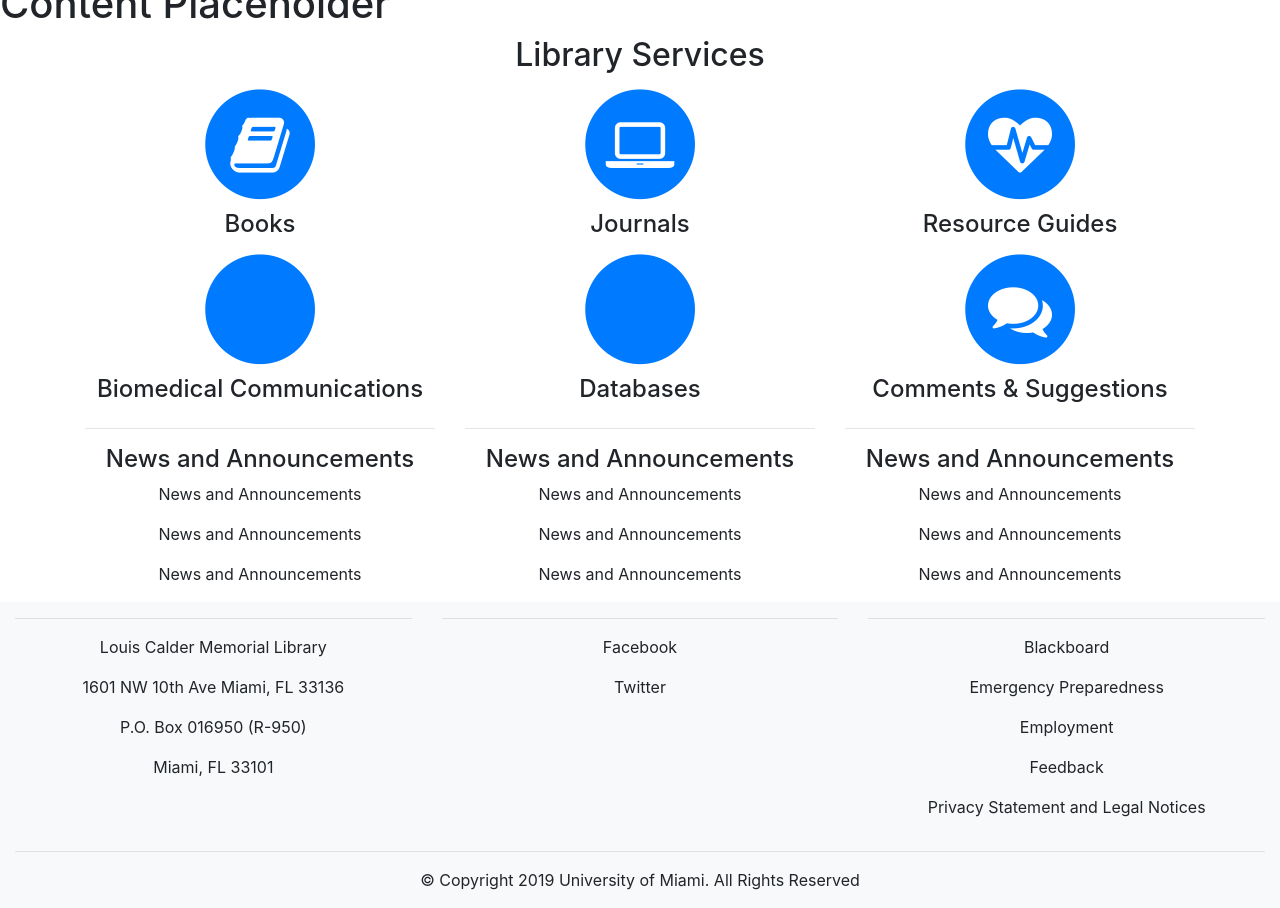
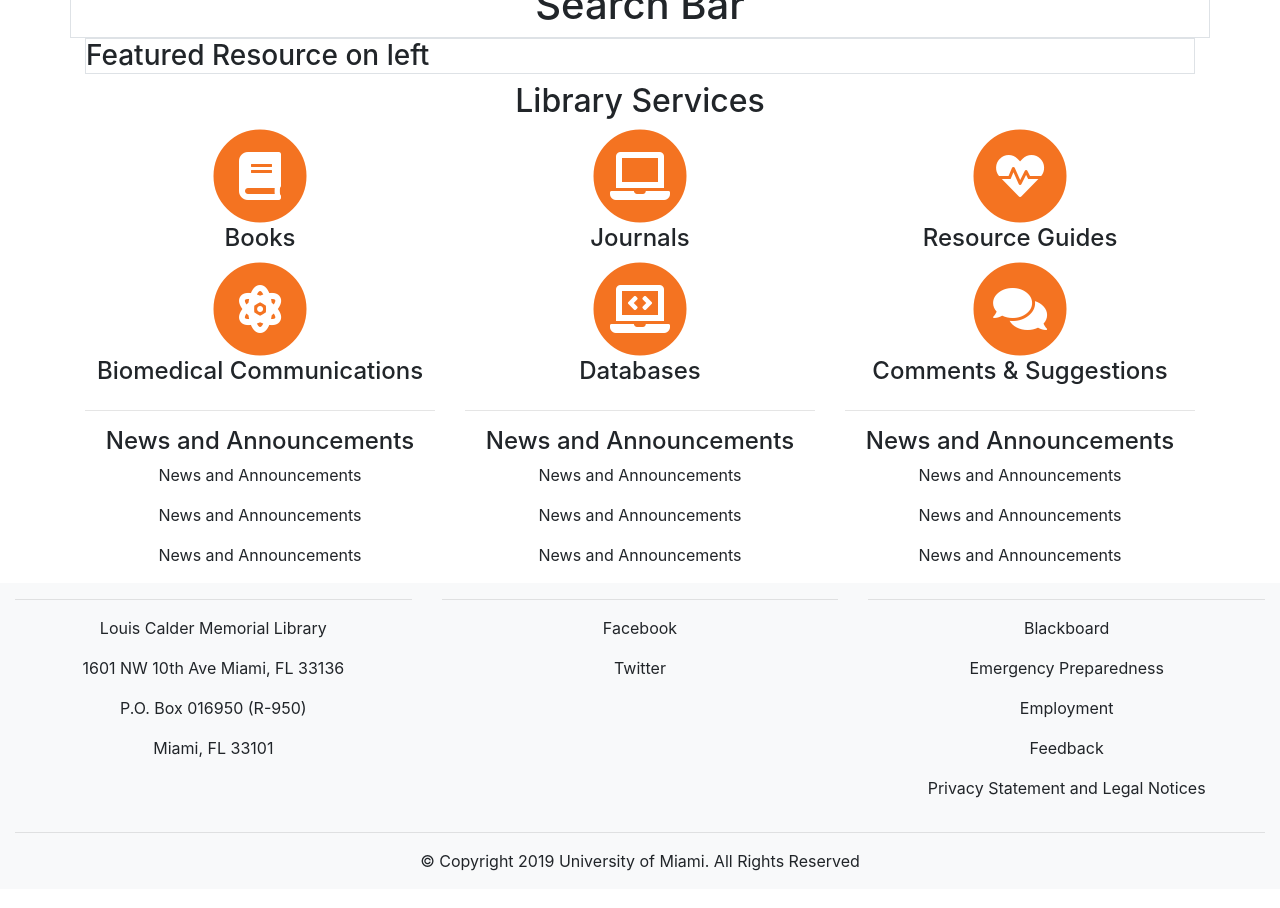
Before and after one commit to sxh275/calder, a Jekyll site: the page built from index.html, in a window 1280 px wide and 1042 px high. Shown: the part 134-1042 px from the top of the window. Built offline with Jekyll 4.4.1, drawn with Linux system fonts in a browser that asks for light colours; some web fonts are replaced.

Commit message:
committing latest updates

```diff
--- a/_includes/announcements.html
+++ b/_includes/announcements.html
@@ -5,7 +5,7 @@
     <div class="row text-center">
 
 
-    <div class="col-md">
+    <div class="col-md-4">
     <hr class="light">
     <h4>News and Announcements</h4>
     <p>News and Announcements</p>
@@ -14,7 +14,7 @@
     </div>
 
 
-    <div class="col-md">
+    <div class="col-md-4">
     <hr class="light">
     <h4>News and Announcements</h4>
     <p>News and Announcements</p>
@@ -23,7 +23,7 @@
     </div>
 
 
-    <div class="col-md">
+    <div class="col-md-4">
     <hr class="light">
     <h4>News and Announcements</h4>
     <p>News and Announcements</p>
--- a/_includes/head.html
+++ b/_includes/head.html
@@ -11,7 +11,9 @@
     <link rel="stylesheet" href="{{ "/css/styles.css" | prepend: site.baseurl }}">
 
     <!-- Custom Fonts -->
-    <link rel="stylesheet" href="{{ "/css/font-awesome/css/font-awesome.min.css" | prepend: site.baseurl }}">
+    <link rel="stylesheet" href="https://use.fontawesome.com/releases/v5.7.2/css/all.css">
+    <link rel="stylesheet" href="https://use.fontawesome.com/releases/v5.7.2/css/v4-shims.css">
+    <!-- <link rel="stylesheet" href="{{ "/css/font-awesome/css/font-awesome.min.css" | prepend: site.baseurl }}">-->
      <link href="https://fonts.googleapis.com/css?family=Montserrat:400,700" rel="stylesheet" type="text/css">
      <link href='https://fonts.googleapis.com/css?family=Kaushan+Script' rel='stylesheet' type='text/css'>
      <link href="https://fonts.googleapis.com/css?family=Lato:400,700,400italic,700italic" rel="stylesheet" type="text/css">
--- a/_includes/services.html
+++ b/_includes/services.html
@@ -1,34 +1,45 @@
-
-
 
 
 
 <div class="container">
     <div class="row">
+    <div class="col-lg-12 text-left">
+    <h3 class="featured-resource border">Featured Resource on left</h3>
+    </div>
+    </div>
+</div>
+
+
+
+<div class="container">
+
+    <div class="row">
+
         <div class="col-lg-12 text-center">
             <h2 class="section-heading">Library Services</h2>
         </div>
     </div>
+
     <div class="row text-center">
         <div class="col-md-4">
-                    <span class="fa-stack fa-4x">
-                        <i class="fa fa-circle fa-stack-2x text-primary"></i>
+                    <span class="fa-stack fa-3x">
+                        <i class="fa fa-circle fa-stack-2x icon-background1"></i>
                         <i class="fa fa-book fa-stack-1x fa-inverse"></i>
                     </span>
             <h4 class="service-heading">Books</h4>
 
         </div>
         <div class="col-md-4">
-                    <span class="fa-stack fa-4x">
-                        <i class="fa fa-circle fa-stack-2x text-primary"></i>
+                    <span class="fa-stack fa-3x">
+                        <i class="fa fa-circle fa-stack-2x icon-background1"></i>
                         <i class="fa fa-laptop fa-stack-1x fa-inverse"></i>
                     </span>
             <h4 class="service-heading">Journals</h4>
 
         </div>
         <div class="col-md-4">
-                    <span class="fa-stack fa-4x">
-                        <i class="fa fa-circle fa-stack-2x text-primary"></i>
+                    <span class="fa-stack fa-3x">
+                        <i class="fa fa-circle fa-stack-2x icon-background1"></i>
                         <i class="fa fa-heartbeat fa-stack-1x fa-inverse"></i>
                     </span>
             <h4 class="service-heading">Resource Guides</h4>
@@ -37,24 +48,24 @@
     </div>
     <div class="row text-center">
         <div class="col-md-4">
-                    <span class="fa-stack fa-4x">
-                        <i class="fa fa-circle fa-stack-2x text-primary"></i>
+                    <span class="fa-stack fa-3x">
+                        <i class="fa fa-circle fa-stack-2x icon-background1"></i>
                         <i class="fas fa-atom fa-stack-1x fa-inverse"></i>
                     </span>
             <h4 class="service-heading">Biomedical Communications</h4>
 
         </div>
         <div class="col-md-4">
-                    <span class="fa-stack fa-4x">
-                        <i class="fa fa-circle fa-stack-2x text-primary"></i>
+                    <span class="fa-stack fa-3x">
+                        <i class="fa fa-circle fa-stack-2x icon-background1"></i>
                         <i class="fas fa-laptop-code fa-stack-1x fa-inverse"></i>
                     </span>
             <h4 class="service-heading">Databases</h4>
 
         </div>
         <div class="col-md-4">
-                    <span class="fa-stack fa-4x">
-                        <i class="fa fa-circle fa-stack-2x text-primary"></i>
+                    <span class="fa-stack fa-3x">
+                        <i class="fa fa-circle fa-stack-2x icon-background1"></i>
                         <i class="fa fa-comments fa-stack-1x fa-inverse"></i>
                     </span>
             <h4 class="service-heading">Comments & Suggestions</h4>
--- a/_sass/main.scss
+++ b/_sass/main.scss
@@ -1,7 +1,7 @@
+
 .current {
   color: green;
 }
-
 
 .header {
   background-color:#F47321;
@@ -11,14 +11,14 @@
 
 .featured-resource {
   align-content: left;
+
 }
+
 
 
 .icon-background1 {
   color: #F47321;
 }
-
-
 .icon-background2 {
   color: #005030;
 }
--- a/index.html
+++ b/index.html
@@ -2,5 +2,6 @@
 layout: default
 title: Home
 ---
-
-<h1>{{ "Content Placeholder"  }}</h1>
+<div class="container border text-center">
+<h1>{{ "Search Bar"  }}</h1>
+</div>
```
Also changed, not shown: 1 other file. Lines whose indentation alone changed are shown as unchanged.
